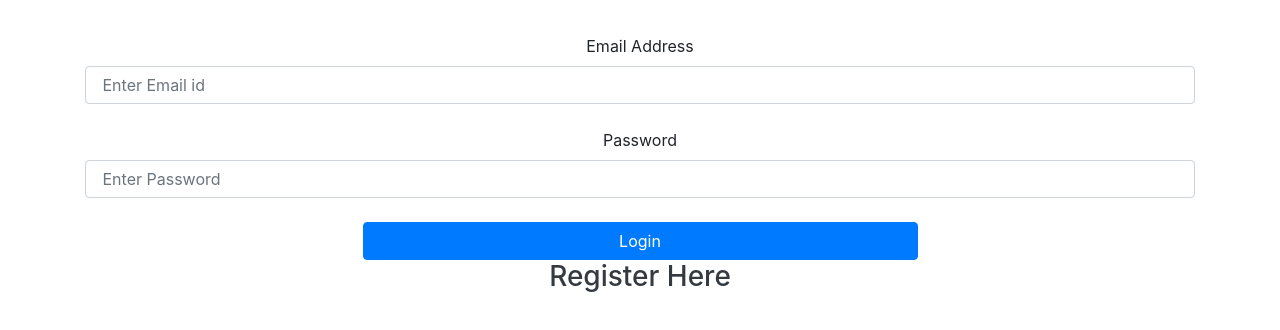
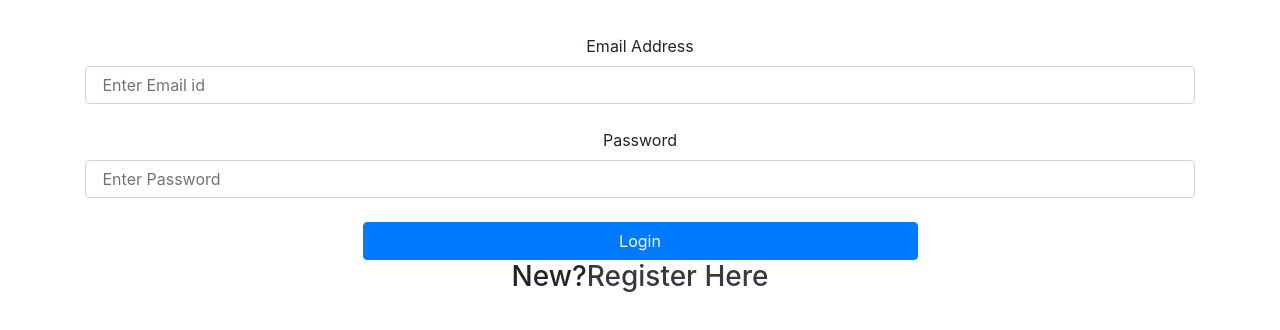
Before and after one commit to Vikram-vicky1/dbconnectivity, a website: page login.html in a window 1280 px wide. Shown: the part 174-504 px from the top of the page. Drawn offline with nearby package versions, Linux system fonts and the light colour scheme.

Commit message:
added using git add

```diff
--- a/login.html
+++ b/login.html
@@ -56,7 +56,7 @@
                 <button type="submit" class="btn btn-primary w-50" id="submit" onclick="validate()">Login</button><div id="errFinal"></div>
               </fieldset>
                 <div class="Register">
-                    <h3><a href="register.html" class="text-dark">Register Here</a></h3>
+                    <h3>New?<a href="register.html" class="text-dark">Register Here</a></h3>
                 </div><br>
             </form>
         </div>
```
Also changed, not shown: css/style.css (added), js/main.js (added).
